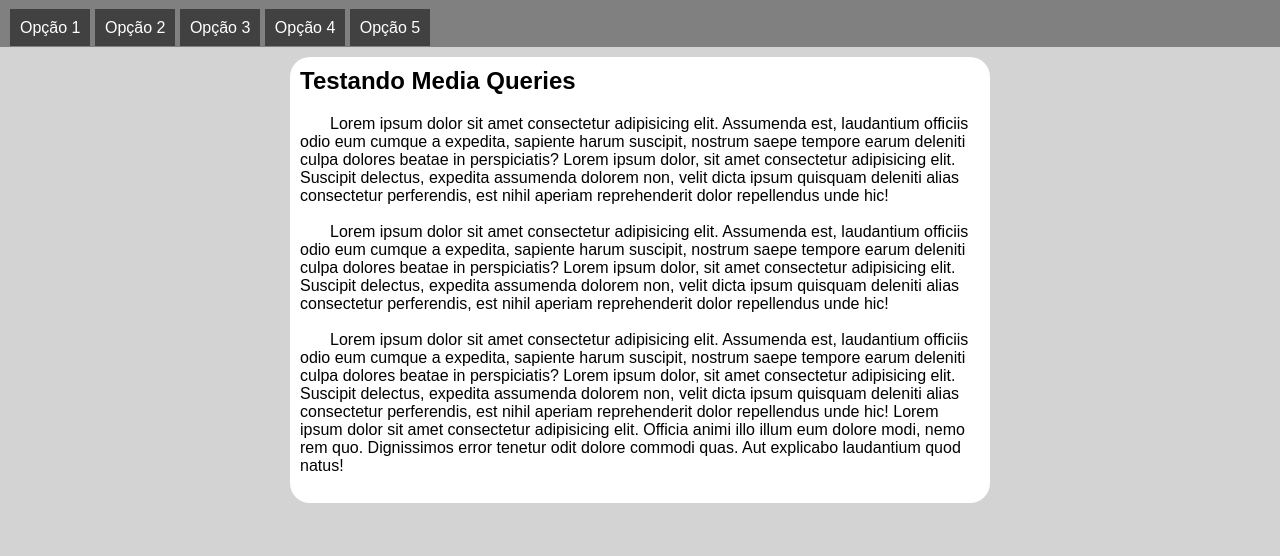
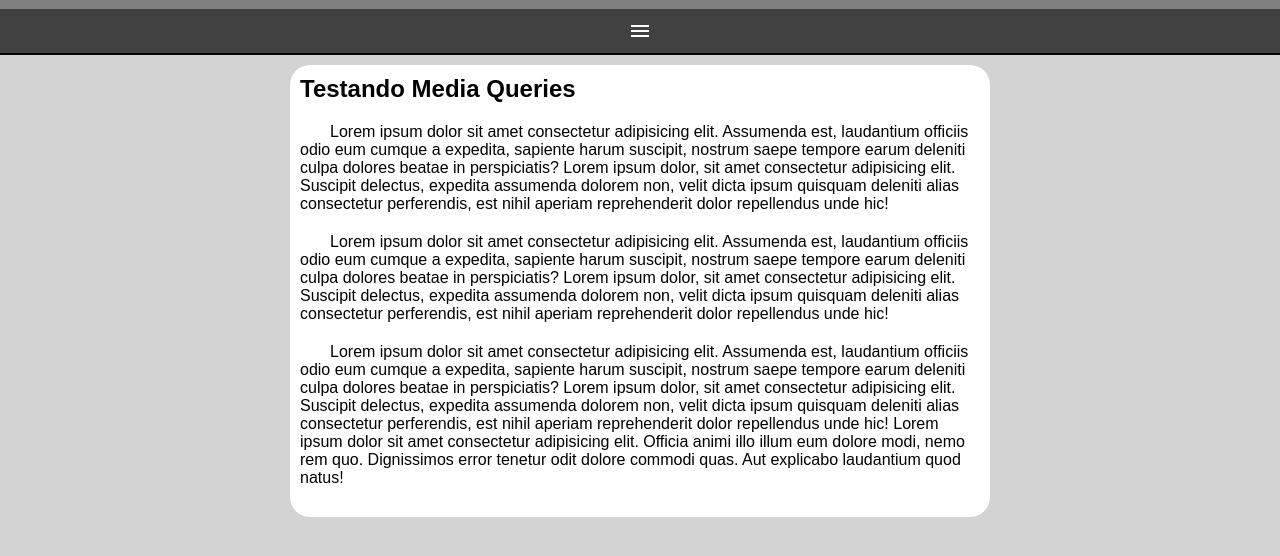
Before and after one commit to lucassale/html-css, a plain HTML site: page EXERCICIOS/EX026/mq005/index.html in a window 1280 px wide. Shown: the part 48-604 px from the top of the page. Drawn offline with nearby package versions, Linux system fonts and the light colour scheme.

Commit message:
atualizado o mq005

```diff
--- a/EXERCICIOS/EX026/mq005/estilos/mobile.css
+++ b/EXERCICIOS/EX026/mq005/estilos/mobile.css
@@ -1,3 +1,82 @@
 @charset "UTF-8";
 
 /* Configurações para celular */
+
+*{
+    font-family: Arial, Helvetica, sans-serif;
+    margin: 0px;
+    padding: 0px;
+    box-sizing: border-box;
+}
+
+html, body{
+    width: 100vw;
+    height: 100vh;
+    background-color: gray;
+}
+
+header h1{
+    text-align: center;
+    background-color: gray;
+    padding: 10px;
+}
+
+menu{
+    display: none;
+}
+
+i{
+    background-color: rgb(65, 65, 65);
+    color: white;
+    width: 100vw;
+    text-align: center;
+    padding: 10px;
+    border-bottom: 2px solid black;
+}
+
+i:hover{
+    background-color: white;
+    color: black;
+    cursor: pointer;
+}
+
+a{
+    display: block;
+    background-color: rgb(65, 65, 65);
+    color: white;
+    text-align: center;
+    text-decoration: none;
+    border-bottom: 2px solid black;
+    padding: 10px;
+    font-weight: bold;
+
+}
+
+a:hover{
+    background-color: gray;
+    text-decoration: underline;
+    transition: 0.3s;
+}
+
+body{
+    background-color: lightgray;
+}
+
+main{
+    background-color: white;
+    border-radius: 20px;
+    padding: 10px;
+    display: block;
+    margin: auto;
+    margin-top: 10px;
+    width: 700px;
+}
+
+main h2{
+    padding-bottom: 20px;
+}
+
+main p{
+    text-indent: 30px;
+    margin-bottom: 20px;
+}
--- a/EXERCICIOS/EX026/mq005/estilos/outros.css
+++ b/EXERCICIOS/EX026/mq005/estilos/outros.css
@@ -1,55 +1,3 @@
 @charset "UTF-8";
 
 /* Configurações gerais */
-
-*{
-    font-family: Arial, Helvetica, sans-serif;
-    margin: 0px;
-    padding: 0px;
-    box-sizing: border-box;
-}
-
-html, body{
-    width: 100vw;
-    height: 100vh;
-}
-
-header h1{
-    text-align: center;
-    background-color: gray;
-    padding: 10px;
-}
-
-header menu{
-    background-color: gray;
-    padding: 10px;
-}
-
-li{
-    color: white;
-    background-color: rgb(65, 65, 65);
-    display: inline;
-    padding: 10px;
-}
-
-body{
-    background-color: lightgray;
-}
-
-main{
-    background-color: white;
-    border-radius: 20px;
-    padding: 10px;
-    display: block;
-    margin: auto;
-    margin-top: 10px;
-    width: 700px;
-}
-
-main h2{
-    padding-bottom: 20px;
-}
-
-main p{
-    text-indent: 30px;
-}
--- a/EXERCICIOS/EX026/mq005/index.html
+++ b/EXERCICIOS/EX026/mq005/index.html
@@ -5,31 +5,41 @@
     <meta http-equiv="X-UA-Compatible" content="IE=edge">
     <meta name="viewport" content="width=device-width, initial-scale=1.0">
     <title>Media Query</title>
+    <link rel="stylesheet" href="https://fonts.googleapis.com/css2?family=Material+Symbols+Outlined:opsz,wght,FILL,GRAD@48,400,0,0" />
     <link rel="stylesheet" href="estilos/mobile.css">
     <link rel="stylesheet" href="estilos/outros.css">
 </head>
 <body>
     <header>
         <h1>Meu Site</h1>
-        <menu>
+        <i id="burger" class="material-symbols-outlined" onclick="clickMenu()">menu</i>
+        <menu id="itens">
             <ul>
-                <li>Opção 1</li>
-                <li>Opção 2</li>
-                <li>Opção 3</li>
-                <li>Opção 4</li>
-                <li>Opção 5</li>
+                <li><a href="#">Opção 1</a></li>
+                <li><a href="#">Opção 2</a></li>
+                <li><a href="#">Opção 3</a></li>
+                <li><a href="#">Opção 4</a></li>
+                <li><a href="#">Opção 5</a></li>
             </ul>
         </menu>
     </header>
     <main>
         <h2>Testando Media Queries</h2>
         <article>
-            <p>Lorem ipsum dolor sit amet consectetur adipisicing elit. Assumenda est, laudantium officiis odio eum cumque a expedita, sapiente harum suscipit, nostrum saepe tempore earum deleniti culpa dolores beatae in perspiciatis? Lorem ipsum dolor, sit amet consectetur adipisicing elit. Suscipit delectus, expedita assumenda dolorem non, velit dicta ipsum quisquam deleniti alias consectetur perferendis, est nihil aperiam reprehenderit dolor repellendus unde hic!</p><br>
+            <p>Lorem ipsum dolor sit amet consectetur adipisicing elit. Assumenda est, laudantium officiis odio eum cumque a expedita, sapiente harum suscipit, nostrum saepe tempore earum deleniti culpa dolores beatae in perspiciatis? Lorem ipsum dolor, sit amet consectetur adipisicing elit. Suscipit delectus, expedita assumenda dolorem non, velit dicta ipsum quisquam deleniti alias consectetur perferendis, est nihil aperiam reprehenderit dolor repellendus unde hic!</p>
 
-            <p>Lorem ipsum dolor sit amet consectetur adipisicing elit. Assumenda est, laudantium officiis odio eum cumque a expedita, sapiente harum suscipit, nostrum saepe tempore earum deleniti culpa dolores beatae in perspiciatis? Lorem ipsum dolor, sit amet consectetur adipisicing elit. Suscipit delectus, expedita assumenda dolorem non, velit dicta ipsum quisquam deleniti alias consectetur perferendis, est nihil aperiam reprehenderit dolor repellendus unde hic!</p><br>
+            <p>Lorem ipsum dolor sit amet consectetur adipisicing elit. Assumenda est, laudantium officiis odio eum cumque a expedita, sapiente harum suscipit, nostrum saepe tempore earum deleniti culpa dolores beatae in perspiciatis? Lorem ipsum dolor, sit amet consectetur adipisicing elit. Suscipit delectus, expedita assumenda dolorem non, velit dicta ipsum quisquam deleniti alias consectetur perferendis, est nihil aperiam reprehenderit dolor repellendus unde hic!</p>
 
-            <p>Lorem ipsum dolor sit amet consectetur adipisicing elit. Assumenda est, laudantium officiis odio eum cumque a expedita, sapiente harum suscipit, nostrum saepe tempore earum deleniti culpa dolores beatae in perspiciatis? Lorem ipsum dolor, sit amet consectetur adipisicing elit. Suscipit delectus, expedita assumenda dolorem non, velit dicta ipsum quisquam deleniti alias consectetur perferendis, est nihil aperiam reprehenderit dolor repellendus unde hic! Lorem ipsum dolor sit amet consectetur adipisicing elit. Officia animi illo illum eum dolore modi, nemo rem quo. Dignissimos error tenetur odit dolore commodi quas. Aut explicabo laudantium quod natus!</p><br>
+            <p>Lorem ipsum dolor sit amet consectetur adipisicing elit. Assumenda est, laudantium officiis odio eum cumque a expedita, sapiente harum suscipit, nostrum saepe tempore earum deleniti culpa dolores beatae in perspiciatis? Lorem ipsum dolor, sit amet consectetur adipisicing elit. Suscipit delectus, expedita assumenda dolorem non, velit dicta ipsum quisquam deleniti alias consectetur perferendis, est nihil aperiam reprehenderit dolor repellendus unde hic! Lorem ipsum dolor sit amet consectetur adipisicing elit. Officia animi illo illum eum dolore modi, nemo rem quo. Dignissimos error tenetur odit dolore commodi quas. Aut explicabo laudantium quod natus!</p>
         </article>
     </main>
+    <script>
+        function clickMenu(){
+            if (itens.style.display == 'block')
+                itens.style.display = 'none'
+            else
+                itens.style.display = 'block'
+        }
+    </script>
 </body>
 </html>
```
